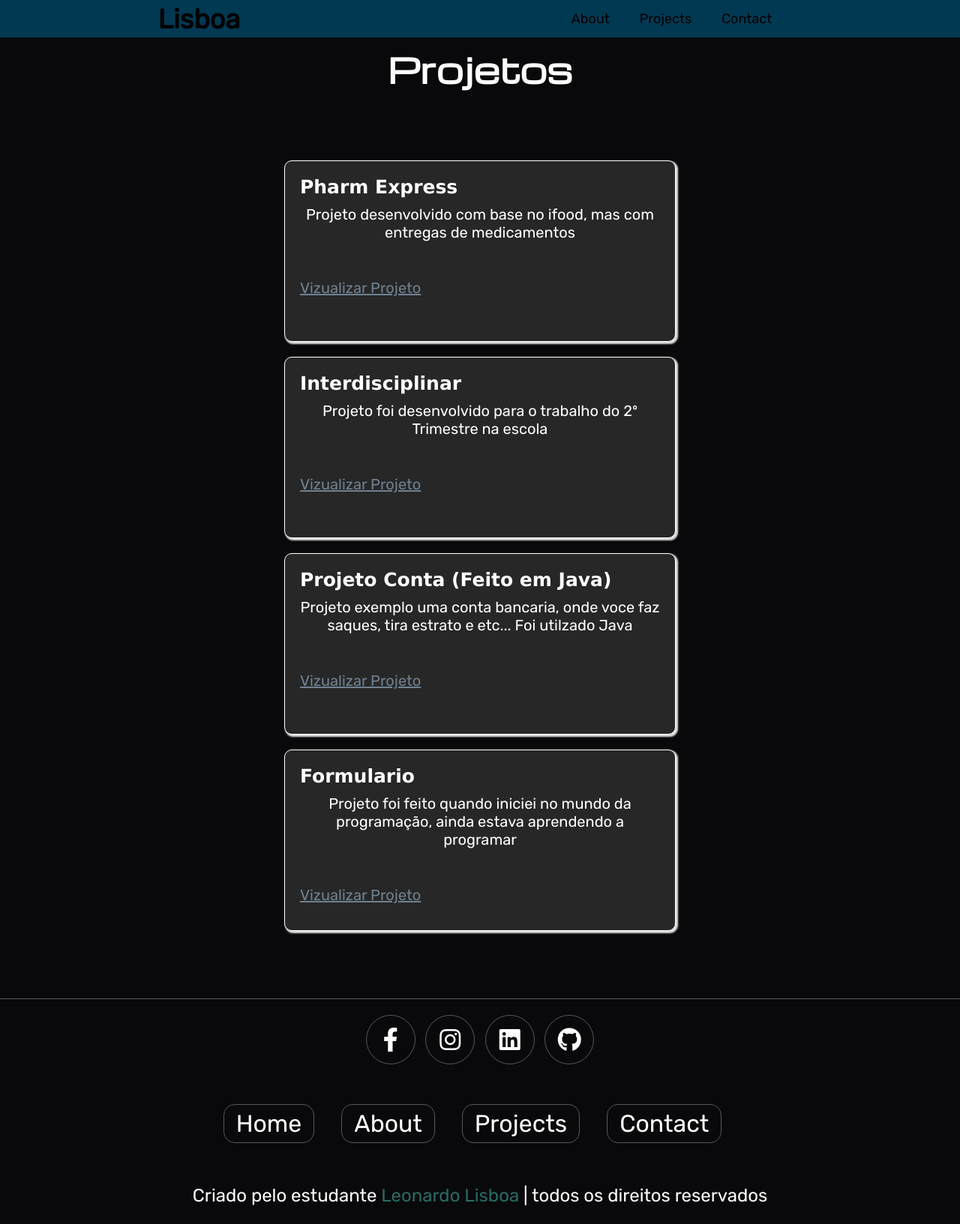
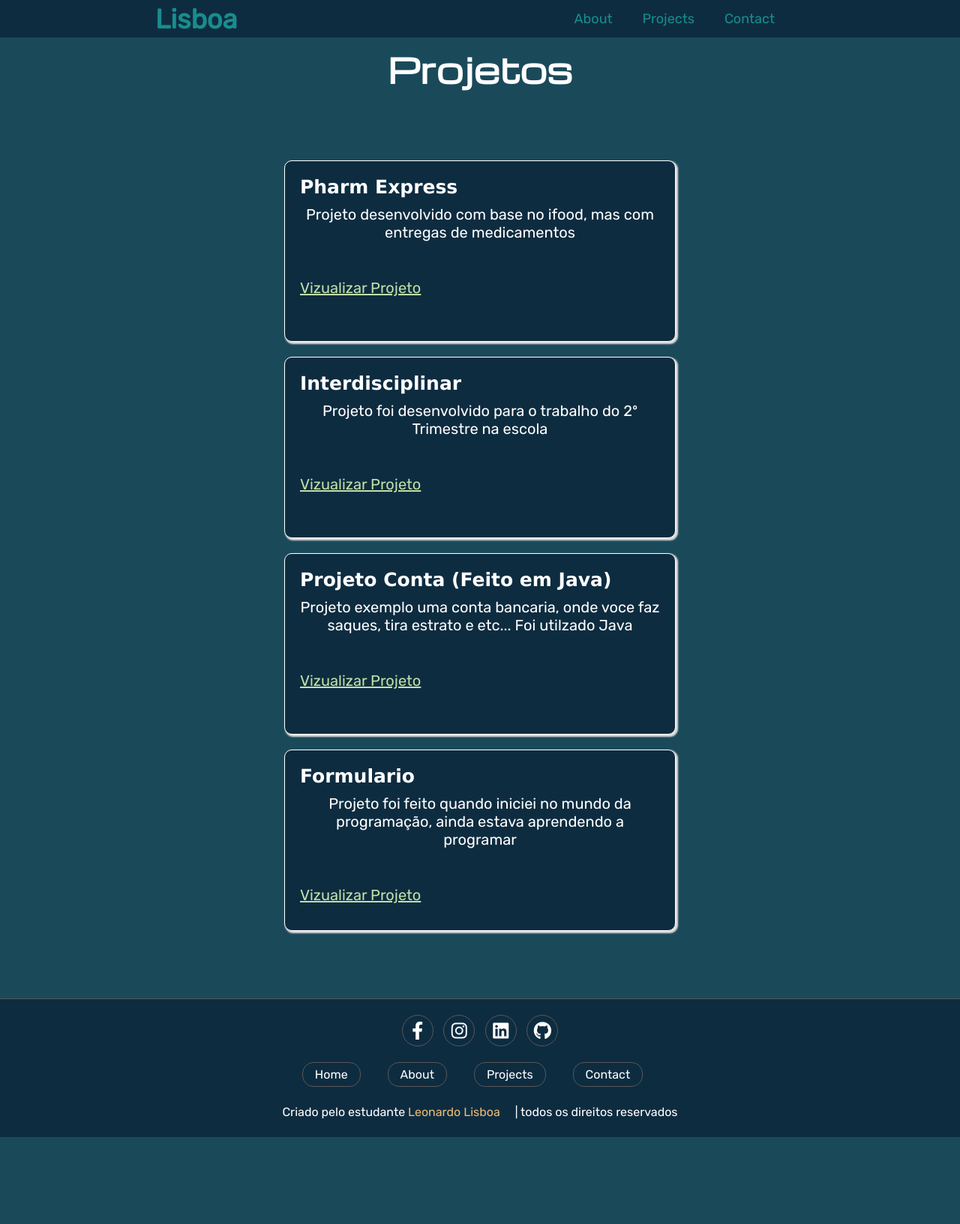
Before and after one commit to lisboa-leo/Portifolio, a plain HTML site: page projects.html in a window 1280 px wide. Shown: the whole page at 75% size. After the commit the page ends 1517 px from the top, so only its background shows below. Drawn offline with nearby package versions, Linux system fonts and the light colour scheme; a web font is replaced by a local one.

Commit message:
modificando as cores do projeto

```diff
--- a/projects.html
+++ b/projects.html
@@ -18,7 +18,7 @@
                 <ul id="navbar-listas">
                     <li><a href="About.html">About</a></li>
                     <li><a href="projects.html">Projects</a></li>
-                    <li><a href="contato.html">Contact</a></li>
+                    <li><a href="mailto:leonardolisboalsl007@gmail.com">Contact</a></li>
                 </ul>
             </nav>
         </div>
@@ -29,22 +29,22 @@
             <article id="projeto1">
                 <h3>Pharm Express</h3>
                 <p>Projeto desenvolvido com base no ifood, mas com entregas de medicamentos</p>
-                <a href="https://pharmexpress.bohr.io/">Vizualizar Projeto</a>
+                <a href="https://pharmexpress.bohr.io/" target="_blank">Vizualizar Projeto</a>
             </article>
             <article id="projeto2">
                 <h3>Interdisciplinar</h3>
                 <p>Projeto foi desenvolvido para o trabalho do 2º Trimestre na escola</p>
-                <a href="https://github.com/lisboa-leo/interdisciplinar">Vizualizar Projeto</a>
+                <a href="https://github.com/lisboa-leo/interdisciplinar" target="_blank">Vizualizar Projeto</a>
             </article>
             <article id="projeto3">
                 <h3>Projeto Conta (Feito em Java)</h3>
                 <p>Projeto exemplo uma conta bancaria, onde voce faz saques, tira estrato e etc... Foi utilzado Java</p>
-                <a href="https://github.com/lisboa-leo/ProjetoConta" id="a-3">Vizualizar Projeto</a>
+                <a href="https://github.com/lisboa-leo/ProjetoConta" id="a-3" target="_blank">Vizualizar Projeto</a>
             </article>
             <article id="projeto4">
                 <h3>Formulario</h3>
                 <p>Projeto foi feito quando iniciei no mundo da programação, ainda estava aprendendo a programar</p>
-                <a href="https://github.com/lisboa-leo/Formulario">Vizualizar Projeto</a>
+                <a href="https://github.com/lisboa-leo/Formulario" target="_blank">Vizualizar Projeto</a>
             </article>
         </div>
     </section>
@@ -61,10 +61,10 @@
             <a href="index.html">Home</a>
             <a href="About.html">About</a>
             <a href="projects.html">Projects</a>
-            <a href="contato.html">Contact</a>
+            <a href="mailto:leonardolisboalsl007@gmail.com">Contact</a>
         </div>
 
-        <div class="creditos">Criado pelo estudante <span>Leonardo Lisboa</span> | todos os direitos reservados</div>
+        <div class="creditos">Criado pelo estudante <a href="https://github.com/lisboa-leo"><span>Leonardo Lisboa</a></span>| todos os direitos reservados</div>
     </section>
 </body>
 </html>
--- a/style.css
+++ b/style.css
@@ -9,13 +9,13 @@
 }
 
 body{
-    background-color: #09090b;
+    background-color: #1a4a5a;
     color: #fff;
     font-family: 'Rubik', sans-serif;
 }
 
 header{
-    background-color: #013952;
+    background-color: #0e2c40;
 }
 
 
@@ -31,14 +31,15 @@ header{
     list-style: none;
     display: inline-flex;
     text-decoration: none;
+    padding-left: 15px;
 }
 nav li, a{
     margin-right: 20px;
     text-decoration: none;
-    color: black;
+    color: #188d8d;
 }
 #navbar h1{
-    color: #000;
+    color: #188d8d;
 }
 
 #section-index{
@@ -71,10 +72,11 @@ nav li, a{
 }
 
 #sobre-mim p span{
-    color: #276c64;
+    padding-left: 5px;
+    color: #c1e1a7;
 }
 #sobre-mim p span:hover{
-    color: #61a391;
+    color: #efbc75;
 }
 
 
@@ -152,7 +154,7 @@ nav li, a{
     height: 200px;
     margin: 10px;
     width: 30em;
-    background-color: #272727;
+    background-color: #0e2c40;
     box-shadow: 2px 2px 2px 1px  #e1dede ;
 }
 
@@ -169,7 +171,7 @@ nav li, a{
 
 #projetos-lista a{
     font-size: 20px;
-    color: #6f8191;
+    color: #c1e1a7;
     text-decoration: underline;
 }
 
@@ -212,7 +214,7 @@ nav li, a{
 
 .rodape{
     border-top: 1px solid #595757;
-    background: #09090b;
+    background: #0e2c40;
     text-align: center;
 
 }
@@ -222,10 +224,10 @@ nav li, a{
 }
 
 .rodape .compartilhar a{
-    height: 4rem;
-    width: 4rem;
-    line-height: 4rem;
-    font-size: 2rem;
+    height: 2.5rem;
+    width: 2.5rem;
+    line-height: 2.5rem;
+    font-size: 1.5rem;
     color: #fff;
     border: .1rem solid #595757;
     margin: .3rem;
@@ -234,14 +236,14 @@ nav li, a{
 
 
 .rodape .compartilhar a:hover{
-    background-color: #276c64;
+    background-color: #c1e1a7;
 }
 
 .rodape .links{
     display: flex;
     justify-content: center;
     flex-wrap: wrap;
-    padding: 2rem 0;
+
     gap:1rem;
 }
 
@@ -249,23 +251,23 @@ nav li, a{
     padding: .4rem 1rem;
     color:#fff;
     border:.1rem solid #595757;
-    font-size: 2rem;
+    font-size: 1rem;
     border-radius: 15px;
 }
 
 .rodape .links a:hover{
-    background-color: #276c64;
+    background-color: #efbc75;
 }
 
 .rodape .creditos{
-    font-size: 1.5rem;
+    font-size: 1rem;
     color: #fff;
     font-weight: lighter;
     padding: 1.5rem;
 }
 
 .rodape .creditos span{
-    color: #276c64;
+    color: #efbc75;
 }
 
 @media screen and (max-width: 1200px) {
```
Also changed, not shown: About.html (+3 -3 lines), contato.html (deleted, +0 -56 lines), index.html (+3 -3 lines).
